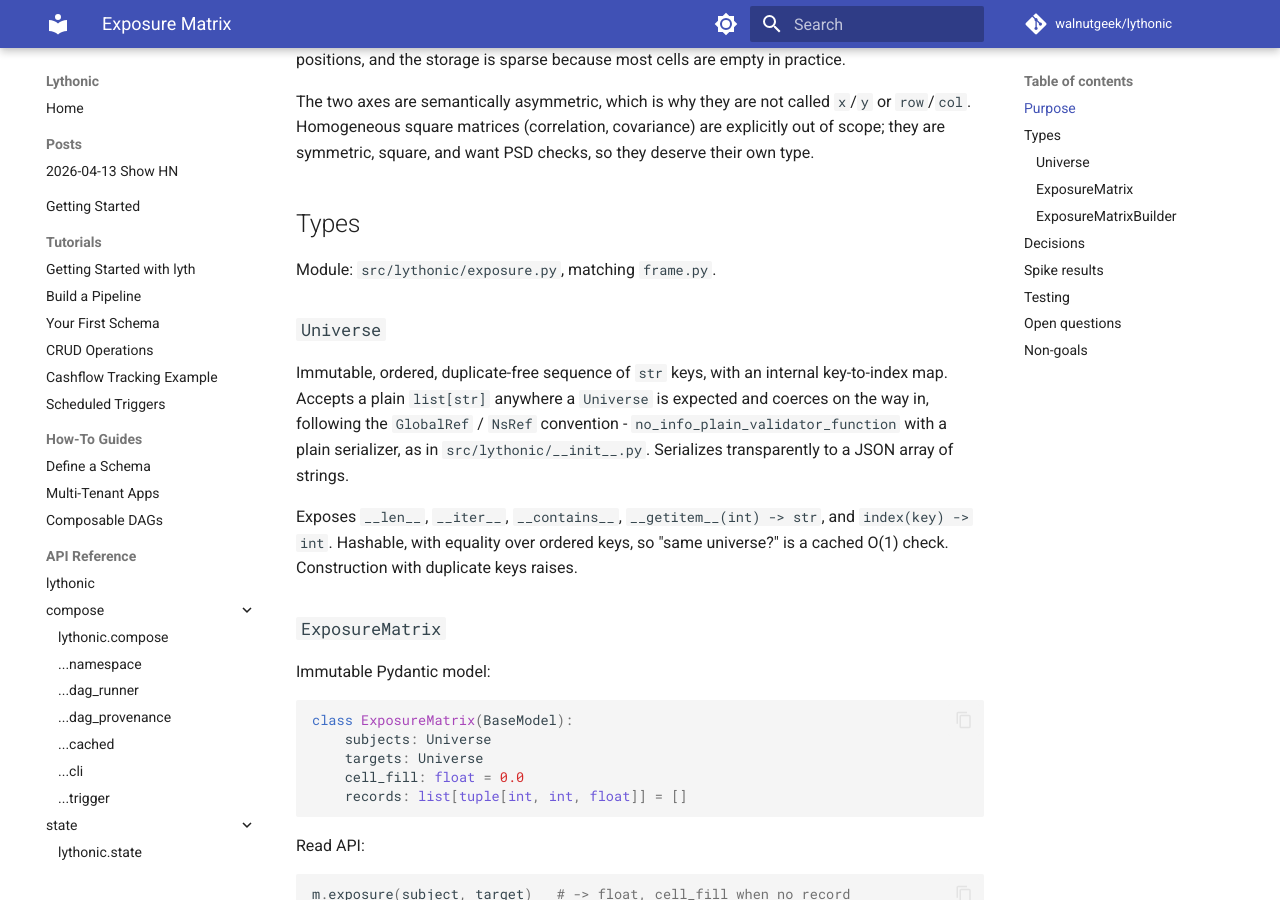
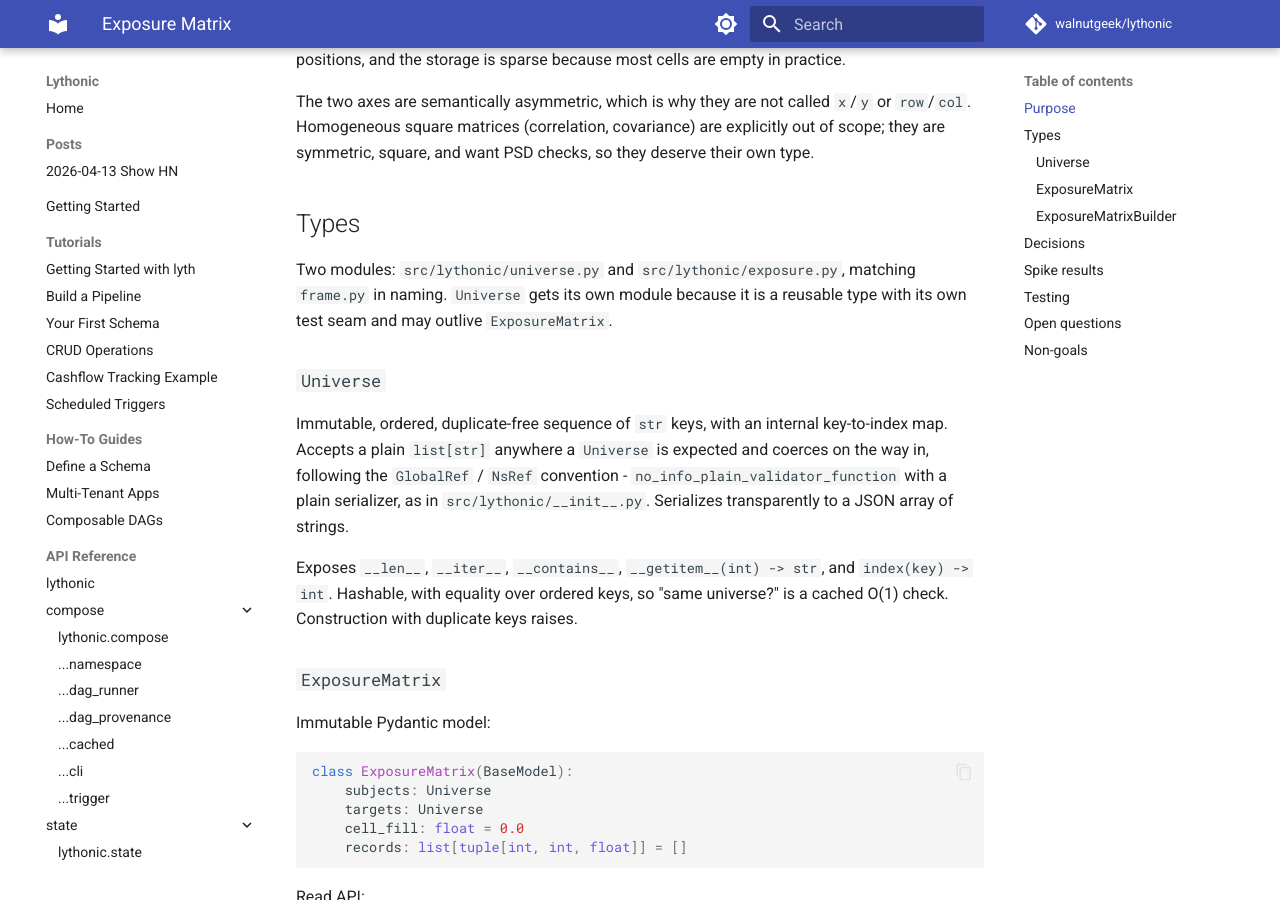
Before and after one commit to walnutgeek/lythonic, an MkDocs documentation site: the page built from docs/ideas/exposure-matrix.md, in a window 1280 px wide and 900 px high, scrolled down 393 px. Built offline with MkDocs 1.6.1 and Material for MkDocs 9.7.7, drawn with Linux system fonts in a browser that asks for light colours; comment, search, counter and statistics services are not loaded.

Commit message:
docs: split Universe into its own module in the design sketch
Universe is tested as a separate seam and may outlive ExposureMatrix, so it
gets its own module rather than sharing exposure.py. Aligns the sketch with
the spec in #7.

Co-Authored-By: Claude Opus 5 (1M context) <noreply@anthropic.com>

```diff
--- a/docs/ideas/exposure-matrix.md
+++ b/docs/ideas/exposure-matrix.md
@@ -20,7 +20,9 @@ they deserve their own type.
 
 ## Types
 
-Module: `src/lythonic/exposure.py`, matching `frame.py`.
+Two modules: `src/lythonic/universe.py` and `src/lythonic/exposure.py`, matching
+`frame.py` in naming. `Universe` gets its own module because it is a reusable
+type with its own test seam and may outlive `ExposureMatrix`.
 
 ### `Universe`
 
```
